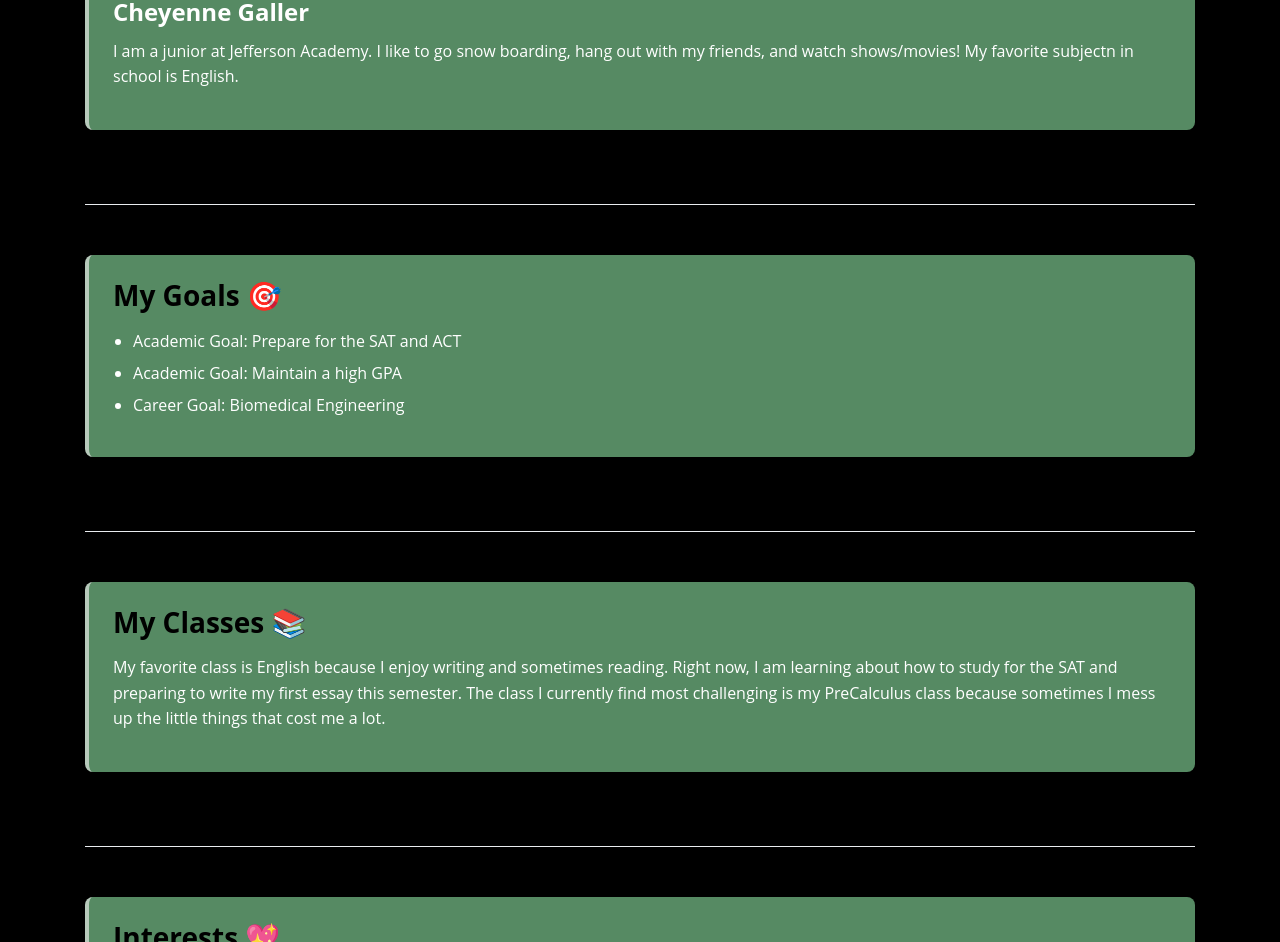
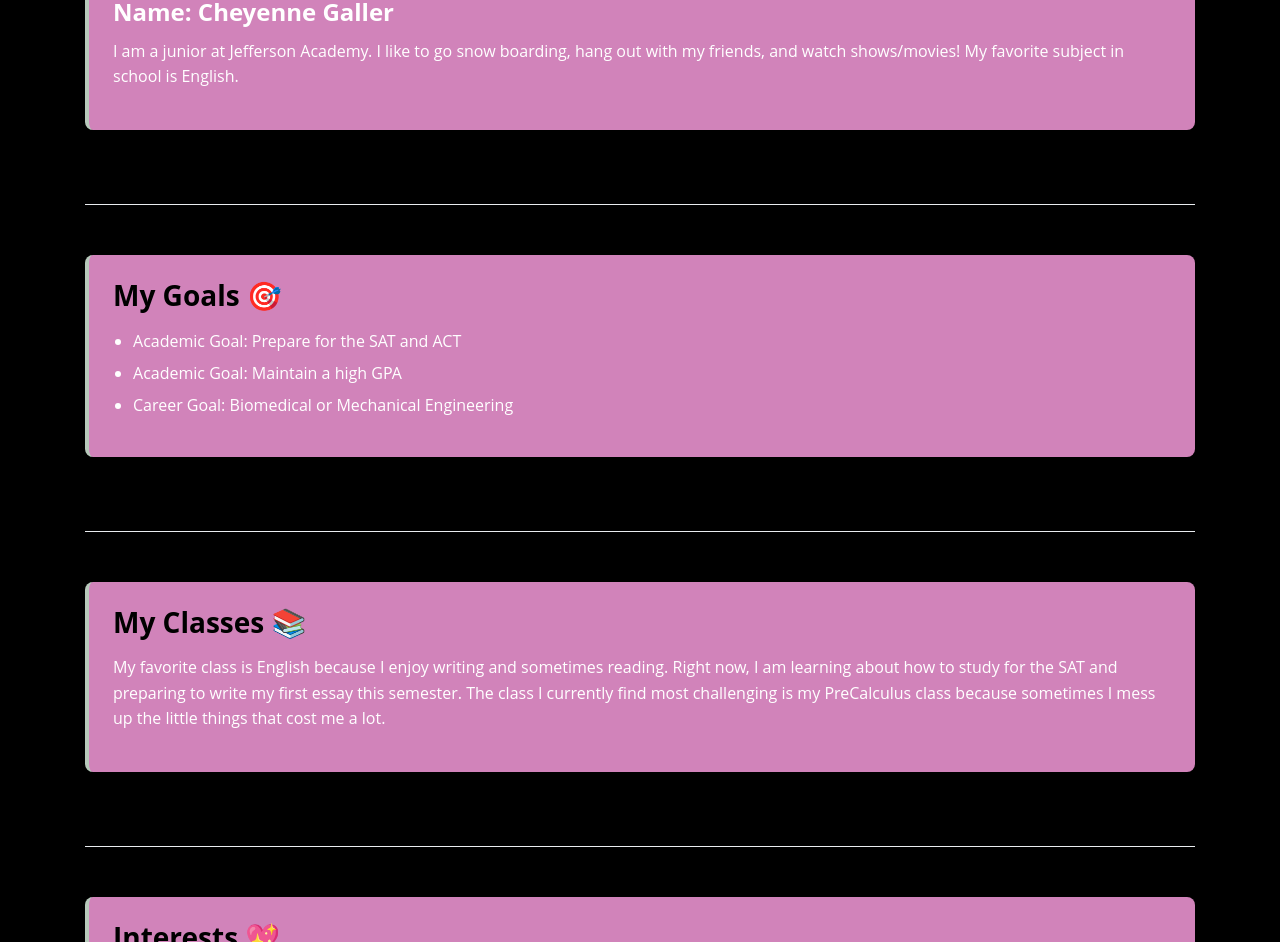
Before and after one commit to cheyennegaller-cmyk/Capstoneprj, a website: page aboutme.html in a window 1280 px wide. Shown: the part 444-1386 px from the top of the page. Drawn offline with nearby package versions, Linux system fonts and the light colour scheme.

Commit message:
Checkpoint 4: Completed About Me page with Bootstrap components

```diff
--- a/aboutme.html
+++ b/aboutme.html
@@ -87,9 +87,9 @@
       <div class="about-card">
 
         <h3>About Me</h3>
-<h4>Cheyenne Galler</h4>
+<h4>Name: Cheyenne Galler</h4>
         <p>
-          I am a junior at Jefferson Academy. I like to go snow boarding, hang out with my friends, and watch shows/movies! My favorite subjectn in school is English.
+          I am a junior at Jefferson Academy. I like to go snow boarding, hang out with my friends, and watch shows/movies! My favorite subject in school is English.
         </p>
 
       </div>
@@ -106,7 +106,7 @@
           <li>Academic Goal: Prepare for the SAT and ACT
           </li>
           <li>Academic Goal: Maintain a high GPA</li>
-          <li>Career Goal: Biomedical Engineering</li>
+          <li>Career Goal: Biomedical or Mechanical Engineering</li>
         </ul>
       </div>
 
--- a/css/styles.css
+++ b/css/styles.css
@@ -22,7 +22,7 @@
 [data-theme="dark"] {
   /* Primary Brand Colors */
   --jag-black: #000000;
-  --jag-gold: #3f5f46;
+  --jag-gold: #d172aa;
   --jag-accent: #b7c9bb;
 
   /* Text Colors */
@@ -32,8 +32,8 @@
 
   /* Background Colors */
   --background-light: #000000;
-  --background-white: #568a63;
-  --background-dark: #568a63;
+  --background-white: #d183ba;
+  --background-dark: #e433db;
 }
 
 
@@ -62,6 +62,7 @@ body {
   color: var(--text-dark);
   background-color: var(--background-light);
 }
+
 /* ===== HEADER STYLES ===== */
 .jumbotron {
   background: linear-gradient(135deg, var(--jag-black) 0%, #222222 100%);
@@ -69,16 +70,19 @@ body {
   margin-bottom: 30px;
   padding: 60px 30px;
 }
+
 .jumbotron h1 {
   font-size: 3rem;
   font-weight: bold;
   margin-bottom: 10px;
 }
+
 .jumbotron h2 {
   font-size: 1.5rem;
   font-weight: 300;
   color: var(--jag-gold);
 }
+
 /* ===== CLASS CARD STYLES ===== */
 .class-card {
   background-color: var(--background-white);
@@ -89,34 +93,41 @@ body {
   box-shadow: 0 2px 4px rgba(0, 0, 0, 0.1);
   transition: all 0.3s ease;
 }
+
 .class-card:hover {
   border-left-color: var(--jag-black);
   transform: translateY(-3px);
   box-shadow: 0 4px 12px rgba(0, 0, 0, 0.15);
 }
+
 .class-card h4 {
   color: var(--jag-black);
   font-weight: bold;
   margin-bottom: 0.5rem;
 }
+
 .class-card h5 {
   color: var(--text-dark);
   font-size: 1.25rem;
   margin-bottom: 0.75rem;
 }
+
 .class-card p {
   color: var(--text-muted);
   margin-bottom: 0;
 }
+
 .class-card a {
   color: var(--jag-black);
   text-decoration: none;
   font-weight: 600;
 }
+
 .class-card a:hover {
   color: var(--jag-gold);
   text-decoration: underline;
 }
+
 /* ===== CONTENT ROW SPACING ===== */
 .row-content {
   padding: 50px 0;
@@ -126,6 +137,7 @@ body {
 .row-content:last-child {
   border-bottom: none;
 }
+
 /* ===== FOOTER STYLES ===== */
 footer {
   background-color: var(--jag-black);
@@ -133,26 +145,32 @@ footer {
   padding: 30px 0;
   margin-top: 50px;
 }
+
 footer h5 {
   color: var(--jag-gold);
   font-weight: bold;
   margin-bottom: 15px;
 }
+
 footer a {
   color: var(--text-light);
   text-decoration: none;
   transition: color 0.3s ease;
 }
+
 footer a:hover {
   color: var(--jag-gold);
 }
+
 footer ul {
   padding-left: 0;
 }
+
 footer ul li {
   list-style: none;
   margin-bottom: 8px;
 }
+
 /* ===== NAVBAR STYLES ===== */
 
 
@@ -178,7 +196,7 @@ footer ul li {
 
 
 .nav-link:hover {
-  color: var(--jag-gold) ;
+  color: var(--jag-gold);
 }
 
 
@@ -195,6 +213,7 @@ body {
 .jumbotron {
   margin-top: 0;
 }
+
 /* ===== TABS STYLES ===== */
 
 
@@ -235,6 +254,7 @@ body {
 .tab-pane .class-card {
   margin-bottom: 0;
 }
+
 /* ===== GOOGLE CALENDAR STYLES ===== */
 
 
@@ -265,6 +285,7 @@ body {
     padding-bottom: 56.25%;
   }
 }
+
 /* Calendar */
 .calendar-section {
   background-color: var(--background-white);
@@ -296,6 +317,7 @@ body {
     padding: 15px;
   }
 }
+
 #theme-toggle {
   font-size: 1.5rem;
   padding: 5px 10px;
@@ -309,11 +331,13 @@ body {
   background-color: rgba(255, 255, 255, 0.1);
   transform: scale(1.1);
 }
+
 * {
   transition: background-color 0.3s ease,
     color 0.3s ease,
     border-color 0.3s ease;
 }
+
 /* ===== ABOUT ME STYLES ===== */
 
 .about-card {
--- a/personalization.txt
+++ b/personalization.txt
@@ -28,8 +28,8 @@ This calendar can help me by letting me stay track of when my assignments are du
 
 Color Scheme Design:
 - I just stuck with the normal black and white
-- I just mainloy black and green because green is one of my favorite colors
-- I feel like my color choices just showed tha I prefer the color green
+- I just mainloy black and pink because pink is one of my favorite colors
+- I feel like my color choices just showed tha I prefer the color pink
 - I did not
 - I amde sure that I  had light colors text with dark colored background and vise versa
 - I used a color picker to help me choose the shades
```
Also changed, not shown: myclassesnextquarter.html (+16 -9 lines). Lines whose indentation alone changed are shown as unchanged.
